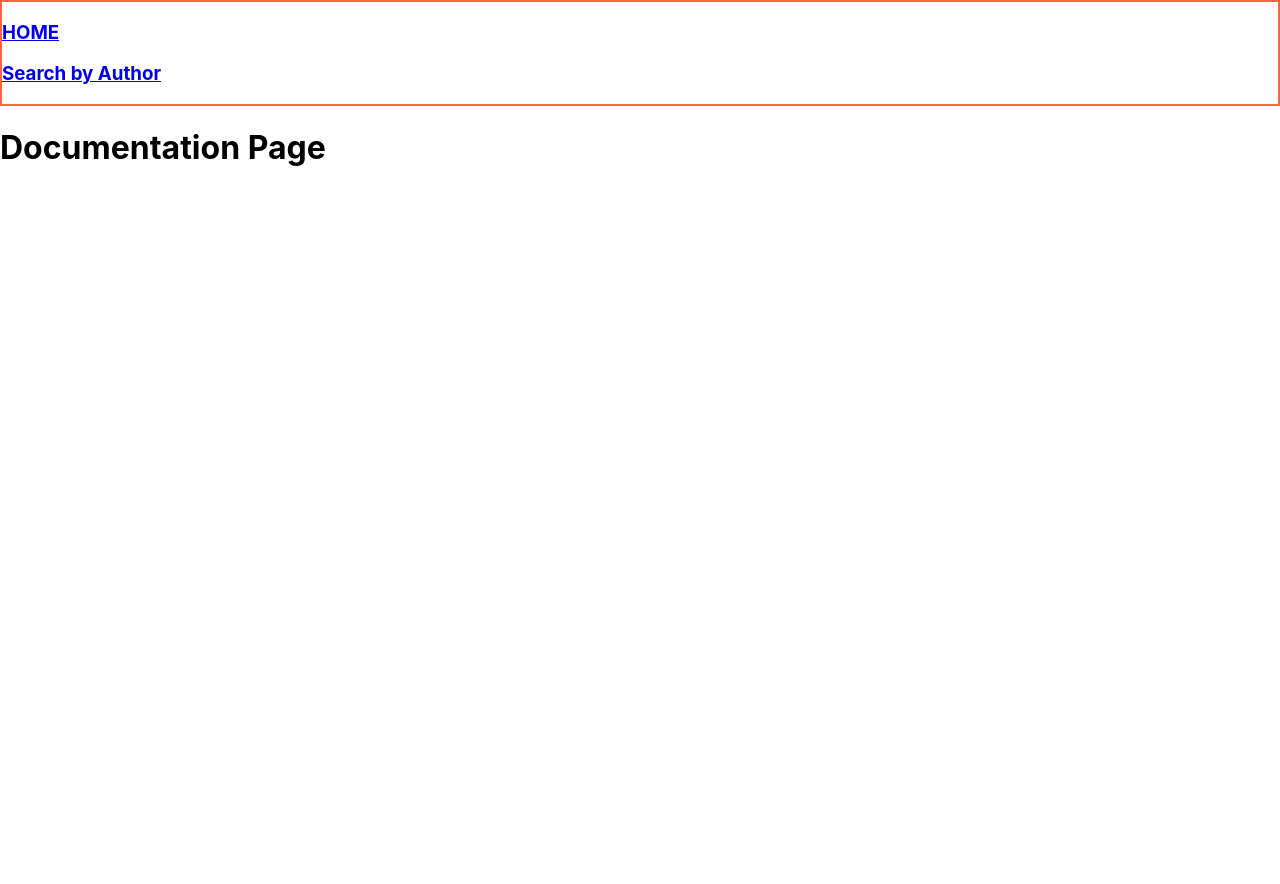
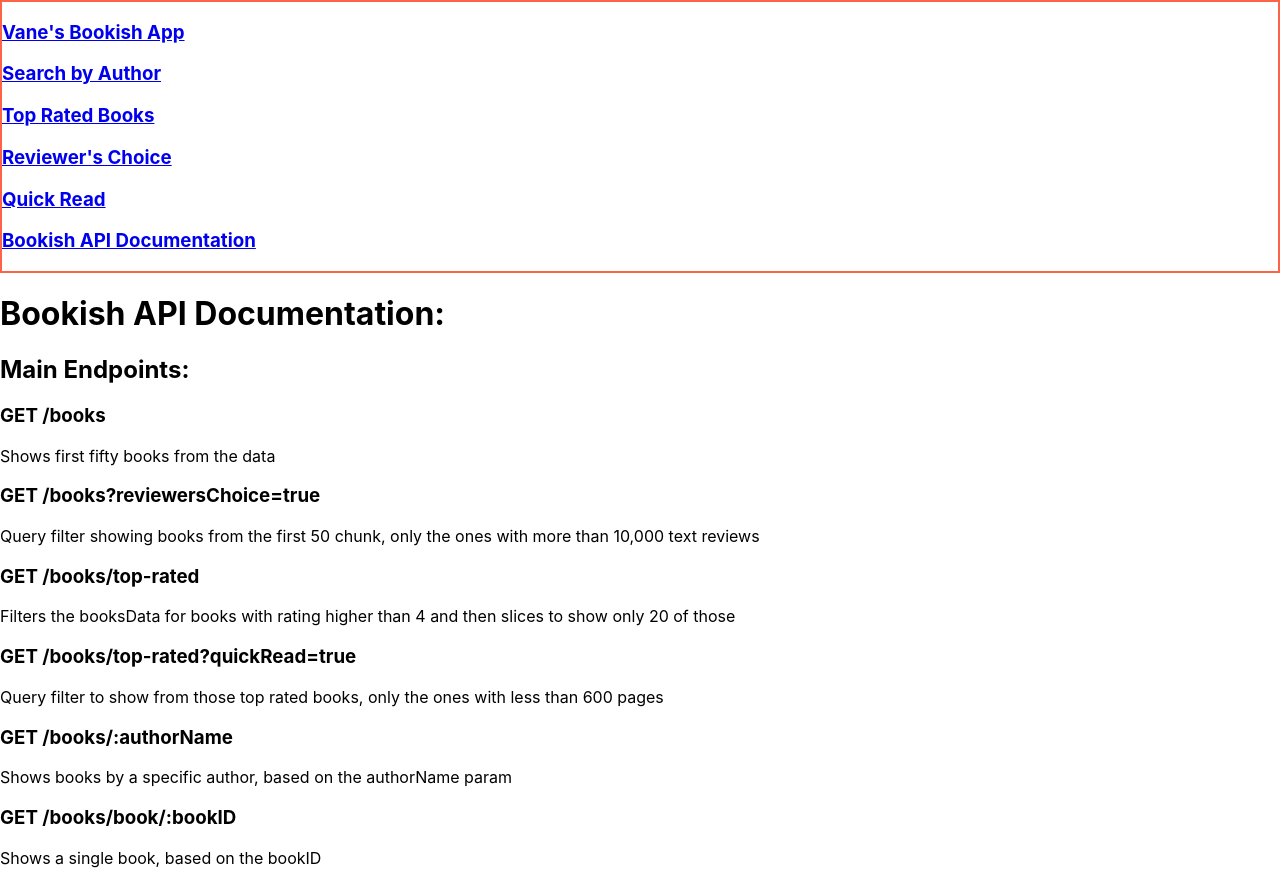
Before and after one commit to VanessaSue27/vane-bookish-api-frontend, a React (Create React App) app: page /documentation in a window 1280 px wide. Before the commit the page ends 800 px from the top, so only its background shows below. Built offline with nearby package versions, Linux system fonts and the light colour scheme.

Commit message:
All sections ready, time to start styling

```diff
--- a/src/components/Nav.js
+++ b/src/components/Nav.js
@@ -5,12 +5,28 @@ export const Nav = () => {
   return (
     <nav>
       <Link to="/">
-        <h3>HOME</h3>
+        <h3>Vane&apos;s Bookish App</h3>
       </Link>
 
       <Link to="/search">
         <h3>Search by Author</h3>
       </Link>
+
+      <Link to="/top-rated">
+        <h3>Top Rated Books</h3>
+      </Link>
+
+      <Link to="/reviewers-choice">
+        <h3>Reviewer&apos;s Choice</h3>
+      </Link>
+
+      <Link to="/quick-read">
+        <h3>Quick Read</h3>
+      </Link>
+
+      <Link to="/documentation">
+        <h3>Bookish API Documentation</h3>
+      </Link>
     </nav>
   );
 };
--- a/src/pages/Documentation.js
+++ b/src/pages/Documentation.js
@@ -2,6 +2,27 @@ import React from 'react';
 
 export const Documentation = () => {
   return (
-    <h1>Documentation Page</h1>
+    <>
+      <h1>Bookish API Documentation:</h1>
+      <h2>Main Endpoints:</h2>
+
+      <h3>GET /books</h3>
+      <p>Shows first fifty books from the data</p>
+
+      <h3>GET /books?reviewersChoice=true</h3>
+      <p>Query filter showing books from the first 50 chunk, only the ones with more than 10,000 text reviews</p>
+
+      <h3>GET /books/top-rated</h3>
+      <p>Filters the booksData for books with rating higher than 4 and then slices to show only 20 of those</p>
+
+      <h3>GET /books/top-rated?quickRead=true</h3>
+      <p>Query filter to show from those top rated books, only the ones with less than 600 pages</p>
+
+      <h3>GET /books/:authorName</h3>
+      <p>Shows books by a specific author, based on the authorName param</p>
+
+      <h3>GET /books/book/:bookID</h3>
+      <p>Shows a single book, based on the bookID</p>
+    </>
   );
 };
--- a/src/pages/QuickRead.js
+++ b/src/pages/QuickRead.js
@@ -1,7 +1,30 @@
-import React from 'react';
+import React, { useState, useEffect } from 'react';
+import { Link } from 'react-router-dom';
 
 export const QuickRead = () => {
+  const [books, setBooks] = useState([]);
+
+  useEffect(() => {
+    fetch('https://vane-bookish-api.herokuapp.com/books/top-rated?quickRead=true')
+      .then((response) => response.json())
+      .then((json) => {
+        setBooks(json)
+      })
+  }, []);
+
   return (
-    <h1>Test content</h1>
+    <>
+      <h1>On the go? These books are both top rated and a quick read:</h1>
+      <section>
+        {books.map((book) => (
+          <div className="book-card" key={book.bookID}>
+            <Link to={`/books/${book.bookID}`}>
+              <p>{book.title}</p>
+              <p>{book.authors}</p>
+            </Link>
+          </div>
+        ))}
+      </section>
+    </>
   );
 };
--- a/src/pages/ReviewersChoice.js
+++ b/src/pages/ReviewersChoice.js
@@ -1,7 +1,30 @@
-import React from 'react';
+import React, { useState, useEffect } from 'react';
+import { Link } from 'react-router-dom';
 
 export const ReviewersChoice = () => {
+  const [books, setBooks] = useState([]);
+
+  useEffect(() => {
+    fetch('https://vane-bookish-api.herokuapp.com/books?reviewersChoice=true')
+      .then((response) => response.json())
+      .then((json) => {
+        setBooks(json)
+      })
+  }, []);
+
   return (
-    <h1>Test content</h1>
+    <>
+      <h1>These Books have the most reviews by our Readers:</h1>
+      <section>
+        {books.map((book) => (
+          <div className="book-card" key={book.bookID}>
+            <Link to={`/books/${book.bookID}`}>
+              <p>{book.title}</p>
+              <p>{book.authors}</p>
+            </Link>
+          </div>
+        ))}
+      </section>
+    </>
   );
 };
--- a/src/pages/TopRated.js
+++ b/src/pages/TopRated.js
@@ -1,7 +1,30 @@
-import React from 'react';
+import React, { useState, useEffect } from 'react';
+import { Link } from 'react-router-dom';
 
 export const TopRated = () => {
+  const [books, setBooks] = useState([]);
+
+  useEffect(() => {
+    fetch('https://vane-bookish-api.herokuapp.com/books/top-rated')
+      .then((response) => response.json())
+      .then((json) => {
+        setBooks(json)
+      })
+  }, []);
+
   return (
-    <h1>Test content</h1>
+    <>
+      <h1>These Books have been rated 4+ by our Readers:</h1>
+      <section>
+        {books.map((book) => (
+          <div className="book-card" key={book.bookID}>
+            <Link to={`/books/${book.bookID}`}>
+              <p>{book.title}</p>
+              <p>{book.authors}</p>
+            </Link>
+          </div>
+        ))}
+      </section>
+    </>
   );
 };
```
